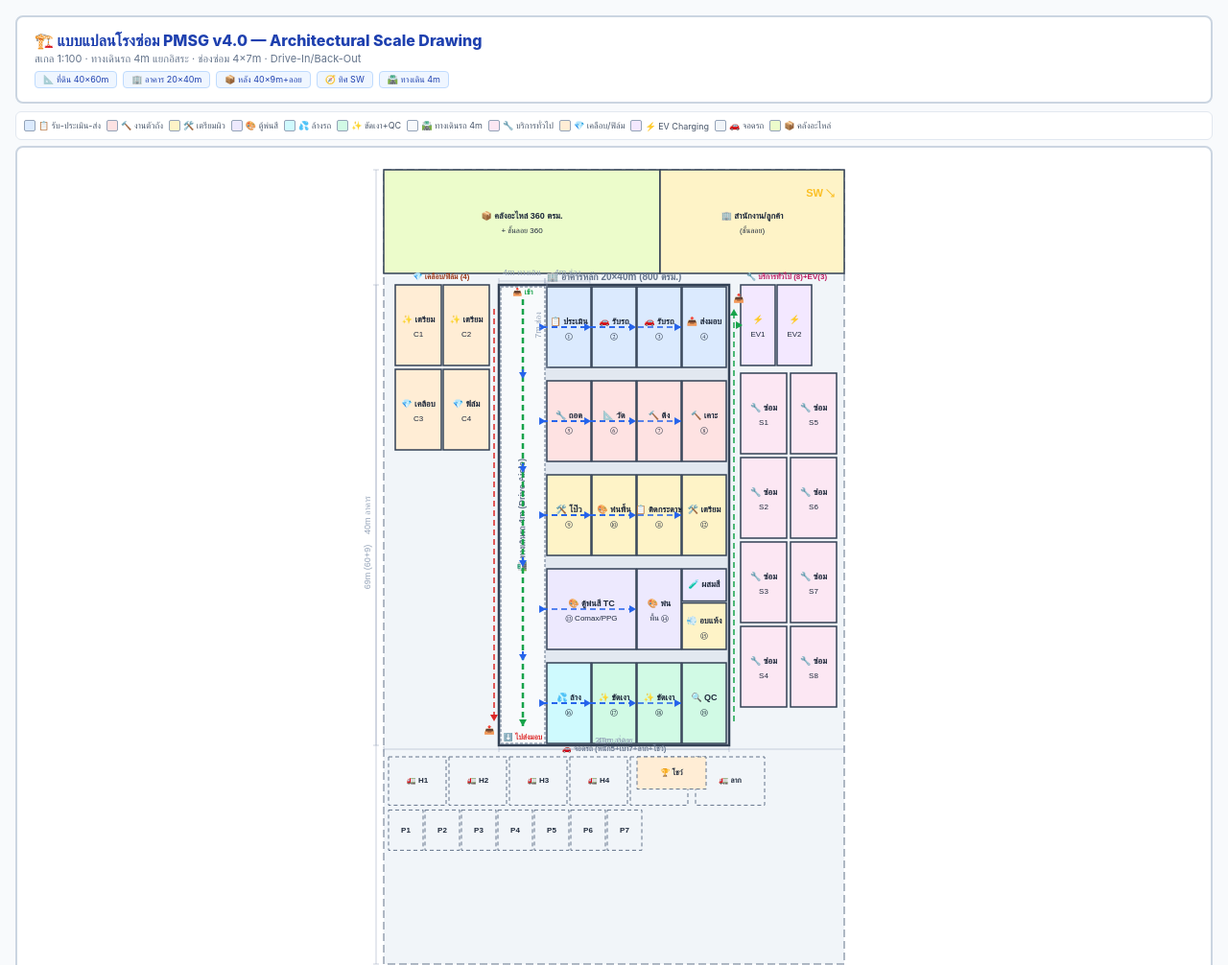
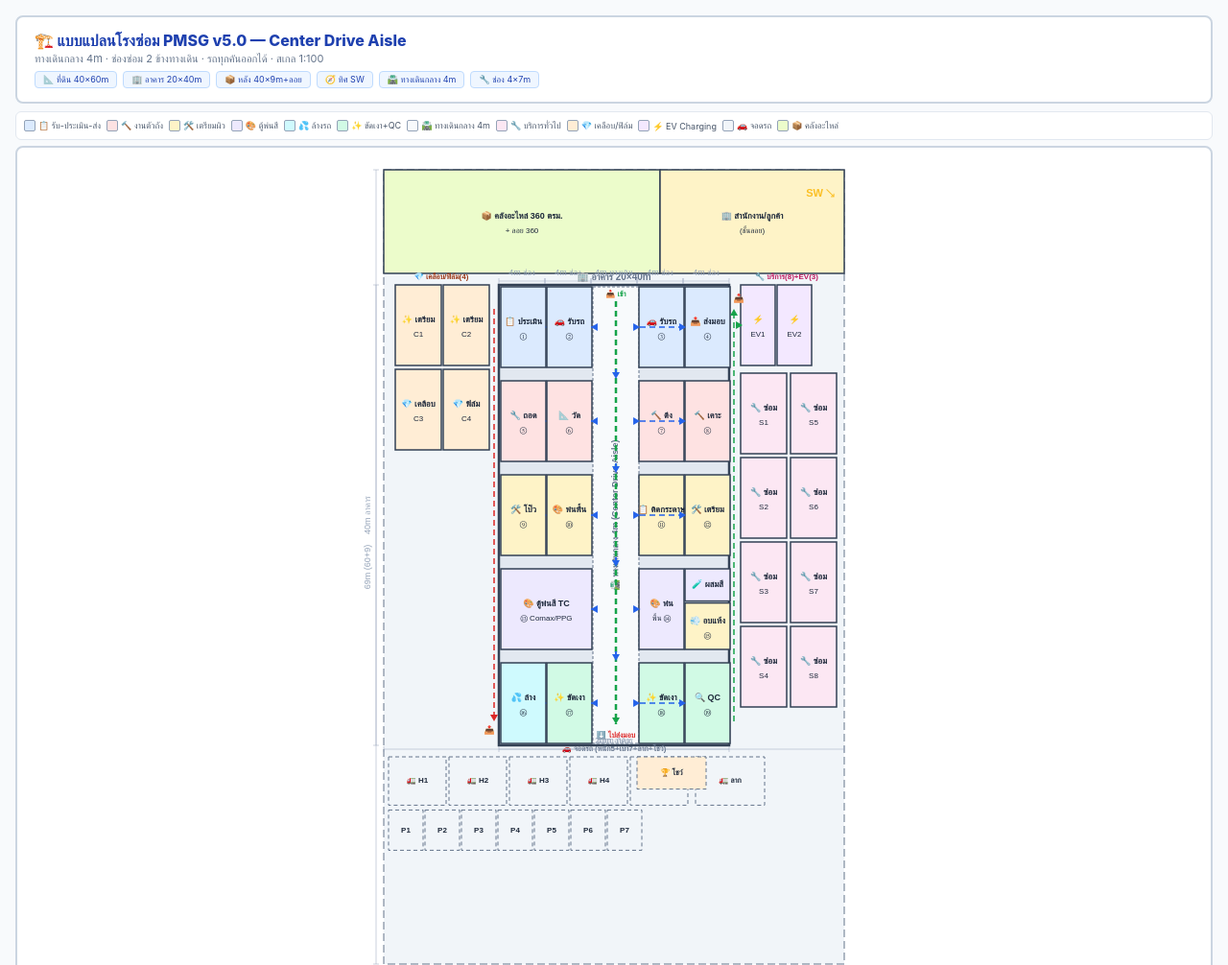
Before and after one commit to pmgbot2026-ai/PMG-Workshop-Backup, a website: page workshop_floorplan.html in a window 1280 px wide. Shown: the top 1006 px of the page at 96% size. Drawn offline with Linux system fonts and the light colour scheme.

Commit message:
v5.0 — Center aisle, ALL bays accessible, no blocked cars

```diff
--- a/workshop_floorplan.html
+++ b/workshop_floorplan.html
@@ -3,7 +3,7 @@
 <head>
 <meta charset="UTF-8">
 <meta name="viewport" content="width=device-width,initial-scale=1">
-<title>แบบแปลนโรงซ่อม PMSG v4.0 — Architectural Scale</title>
+<title>แบบแปลนโรงซ่อม PMSG v5.0 — Center Aisle, All Bays Accessible</title>
 <style>
 *{box-sizing:border-box;margin:0;padding:0}
 body{font-family:-apple-system,sans-serif;background:#f8fafc;color:#1e293b;padding:16px}
@@ -26,14 +26,15 @@ canvas{display:block;margin:0 auto}
 <body>
 
 <div class="header">
-<h1>🏗️ แบบแปลนโรงซ่อม PMSG v4.0 — Architectural Scale Drawing</h1>
-<p>สเกล 1:100 · ทางเดินรถ 4m แยกอิสระ · ช่องซ่อม 4×7m · Drive-In/Back-Out</p>
+<h1>🏗️ แบบแปลนโรงซ่อม PMSG v5.0 — Center Drive Aisle</h1>
+<p>ทางเดินกลาง 4m · ช่องซ่อม 2 ข้างทางเดิน · รถทุกคันออกได้ · สเกล 1:100</p>
 <div class="info-bar">
 <span class="info-pill">📐 ที่ดิน 40×60m</span>
 <span class="info-pill">🏢 อาคาร 20×40m</span>
 <span class="info-pill">📦 หลัง 40×9m+ลอย</span>
 <span class="info-pill">🧭 ทิศ SW</span>
-<span class="info-pill">🛣️ ทางเดิน 4m</span>
+<span class="info-pill">🛣️ ทางเดินกลาง 4m</span>
+<span class="info-pill">🔧 ช่อง 4×7m</span>
 </div>
 </div>
 
@@ -44,13 +45,14 @@ canvas{display:block;margin:0 auto}
 </div>
 
 <div class="notes">
-<h2>📝 หลักการออกแบบ</h2>
+<h2>📝 หลักการออกแบบ (แก้ไขจาก v4.0)</h2>
 <ul>
-<li><b>ทางเดินรถ (Drive Aisle) 4m:</b> วางด้านซ้ายอาคาร ยาวตลอด 40m — รถวิ่งผ่านได้โดยไม่บล็อกช่องซ่อม</li>
-<li><b>ช่องซ่อม 4×7m:</b> 4 ช่องต่อแถว × 5 แถว = 20 ช่องในอาคาร — แต่ละช่องเปิดประตูเข้าจากทางเดิน</li>
-<li><b>Drive-In / Back-Out:</b> รถเข้าหน้าจากทางเดิน → ซ่อม → ถอยออกหลังสู่ทางเดิน — ไม่ต้องเคลื่อนย้ายรถอื่น</li>
-<li><b>Workflow บน→ล่าง:</b> รับ→ประเมิน→ถอด→ซ่อมตัว→เตรียม→พ่นสี→ล้าง→ขัด→QC→ส่ง</li>
-<li><b>โซนนอกอาคาร:</b> บริการทั่วไป(ขวา) + เคลือบแก้ว(ซ้าย) + จอดรถ(หน้า)</li>
+<li><b>❌ v4.0 (ผิด):</b> ทางเดินด้านซ้ายอย่างเดียว → ช่องด้านขวาของอาคารรถออกไม่ได้ (บล็อกโดยช่องอื่น)</li>
+<li><b>✅ v5.0 (ถูก):</b> ทางเดินกลางอาคาร 4m → ช่องซ่อม 2 ข้างทางเดิน → รถทุกคันออกได้</li>
+<li><b>Layout:</b> [ช่อง 4m][ช่อง 4m][ทางเดิน 4m][ช่อง 4m][ช่อง 4m] = 20m ✓</li>
+<li><b>Drive-In / Back-Out:</b> ช่องซ้ายเปิดประตูขวา (เข้าจากทางเดิน) · ช่องขวาเปิดประตูซ้าย (เข้าจากทางเดิน)</li>
+<li><b>5 แถว × 4 ช่อง = 20 ช่อง</b> ในอาคาร 20×40m</li>
+<li><b>Workflow บน→ล่าง:</b> รับ→ประเมิน→ถอด→ซ่อม→เตรียม→พ่นสี→ล้าง→ขัด→QC→ส่ง</li>
 </ul>
 </div>
 
@@ -58,15 +60,13 @@ canvas{display:block;margin:0 auto}
 const cv=document.getElementById('fp');
 const ctx=cv.getContext('2d');
 
-// Scale: 1m = 12px
-const S=12;
+const S=12; // 1m = 12px
 const LW=40*S, LD=60*S, BK=9*S, BW=20*S, BD=40*S;
 const OX=(1100-LW)/2, OY=15;
 const bW=4*S, bD=7*S, aisleW=4*S;
 
-// Colors — architectural style (light, professional)
 const C={
-  bg:'#ffffff', land:'#f1f5f9', building:'#e2e8f0',
+  bg:'#fff', land:'#f1f5f9', building:'#e2e8f0',
   reception:'#dbeafe', heavy:'#fee2e2', prep:'#fef3c7',
   paint:'#ede9fe', polish:'#d1fae5', wash:'#cffafe',
   service:'#fce7f3', coating:'#ffedd5', parking:'#f1f5f9',
@@ -84,7 +84,7 @@ const zones=[
   {c:C.paint,n:'🎨 ตู้พ่นสี'},
   {c:C.wash,n:'💦 ล้างรถ'},
   {c:C.polish,n:'✨ ขัดเงา+QC'},
-  {c:C.aisle,n:'🛣️ ทางเดินรถ 4m'},
+  {c:C.aisle,n:'🛣️ ทางเดินกลาง 4m'},
   {c:C.service,n:'🔧 บริการทั่วไป'},
   {c:C.coating,n:'💎 เคลือบ/ฟิล์ม'},
   {c:C.ev,n:'⚡ EV Charging'},
@@ -104,18 +104,6 @@ function rect(x,y,w,h,fill,label,sub,tc){
     ctx.fillText(label,OX+x+w/2,OY+y+h/2-(sub?5:0));
     if(sub){ctx.font='8px sans-serif';ctx.fillText(sub,OX+x+w/2,OY+y+h/2+10);}
   }
-}
-
-function hatch(x,y,w,h,color){
-  ctx.fillStyle=color;ctx.fillRect(OX+x,OY+y,w,h);
-  ctx.strokeStyle=C.hatch;ctx.lineWidth=0.5;
-  for(let i=0;i<w+h;i+=4){
-    ctx.beginPath();
-    ctx.moveTo(OX+x+i,OY+y);
-    ctx.lineTo(OX+x,OY+y+i);
-    ctx.stroke();
-  }
-  ctx.strokeStyle=C.wall;ctx.lineWidth=1.5;ctx.strokeRect(OX+x,OY+y,w,h);
 }
 
 function dashedRect(x,y,w,h,color,label){
@@ -148,7 +136,6 @@ function text(x,y,t,color,size,bold){
 function dim(x1,y1,x2,y2,label,vert){
   ctx.strokeStyle=C.dim;ctx.lineWidth=0.5;
   ctx.beginPath();ctx.moveTo(OX+x1,OY+y1);ctx.lineTo(OX+x2,OY+y2);ctx.stroke();
-  // Tick marks
   ctx.beginPath();
   if(vert){
     ctx.moveTo(OX+x1-3,OY+y1);ctx.lineTo(OX+x1+3,OY+y1);
@@ -177,102 +164,120 @@ ctx.fillStyle=C.road;ctx.fillRect(OX-30,OY+LD+BK+5,LW+60,25);
 text(LW/2,LD+BK+18,'🛣️ ถนน 6 เลน (ทิศตะวันตกเฉียงใต้)',C.textLight,10,true);
 
 // Back area
-rect(0,0,LW*0.6,BK,C.parts,'📦 คลังอะไหล่ 360 ตรม.','+ ชั้นลอย 360',C.text);
+rect(0,0,LW*0.6,BK,C.parts,'📦 คลังอะไหล่ 360 ตรม.','+ ลอย 360',C.text);
 rect(LW*0.6,0,LW*0.4,BK,C.office,'🏢 สำนักงาน/ลูกค้า','(ชั้นลอย)',C.text);
 
-// === BUILDING ===
+// === BUILDING 20×40m ===
 const bx=(LW-BW)/2, by=BK+12;
 ctx.fillStyle=C.building;ctx.fillRect(OX+bx,OY+by,BW,BD);
 ctx.strokeStyle=C.wall;ctx.lineWidth=2.5;ctx.strokeRect(OX+bx,OY+by,BW,BD);
-text(bx+BW/2,by-8,'🏢 อาคารหลัก 20×40m (800 ตรม.)',C.textLight,10,true);
+text(bx+BW/2,by-8,'🏢 อาคาร 20×40m',C.textLight,10,true);
 
-// === INTERIOR LAYOUT ===
-// Left: 4m AISLE (full length)
-// Right: 4 columns × 4m bays = 16m
-// Total: 4+16 = 20m ✓
+// === INTERIOR: CENTER AISLE + BAYS ON BOTH SIDES ===
+// Layout: [4m BAY][4m BAY][4m AISLE][4m BAY][4m BAY] = 20m
+// Left bays face RIGHT (toward aisle)
+// Right bays face LEFT (toward aisle)
+// ALL bays have direct access to the center aisle!
 
-const ax=bx+2, aw=aisleW-2;
-const baysX=ax+aw+2, baysW=BW-aw-6;
-const colW=baysW/4;
+const ix=bx+2, iy=by+2;
+const iw=BW-4, ih=BD-4;
 
-// 5 rows × 7m = 35m, remaining 5m for 4 cross-aisles = 1.25m each
-const numRows=5, rowGap=(BD-4-numRows*bD)/(numRows-1);
-const rowY=[];for(let r=0;r<numRows;r++)rowY.push(by+2+r*(bD+rowGap));
+// Column positions
+const col1x=ix;           // Left bay 1
+const col2x=ix+bW;        // Left bay 2
+const aisleX=ix+bW*2;     // Center aisle
+const col3x=ix+bW*2+aisleW; // Right bay 1
+const col4x=ix+bW*3+aisleW; // Right bay 2
 
-// Draw AISLE (left side)
-ctx.fillStyle=C.aisle;ctx.fillRect(OX+ax,OY+by+2,aw,BD-4);
+// Row positions (5 rows × 7m)
+const numRows=5;
+const rowGap=(ih-numRows*bD)/(numRows-1);
+const rowY=[];
+for(let r=0;r<numRows;r++) rowY.push(iy+r*(bD+rowGap));
+
+// Draw CENTER AISLE
+ctx.fillStyle=C.aisle;
+ctx.fillRect(OX+aisleX,OY+iy,aisleW,ih);
 ctx.strokeStyle=C.border;ctx.lineWidth=1;ctx.setLineDash([3,2]);
-ctx.strokeRect(OX+ax,OY+by+2,aw,BD-4);ctx.setLineDash([]);
+ctx.strokeRect(OX+aisleX,OY+iy,aisleW,ih);ctx.setLineDash([]);
 
-// Aisle label (vertical)
+// Aisle label
 ctx.fillStyle=C.textLight;ctx.font='bold 9px sans-serif';
-ctx.save();ctx.translate(OX+ax+aw/2,OY+by+BD/2);ctx.rotate(-Math.PI/2);
-ctx.textAlign='center';ctx.fillText('🛣️ ทางเดินรถ 4m (Drive Aisle)',0,0);ctx.restore();
+ctx.save();ctx.translate(OX+aisleX+aisleW/2,OY+iy+ih/2);ctx.rotate(-Math.PI/2);
+ctx.textAlign='center';ctx.fillText('🛣️ ทางเดินกลาง 4m (Center Drive Aisle)',0,0);ctx.restore();
 
-// Aisle flow arrows
-arrow(ax+aw/2,by+15,ax+aw/2,by+BD-20,C.arrowIn,2.5);
-text(ax+aw/2,by+8,'📥 เข้า',C.arrowIn,8,true);
-text(ax+aw/2,by+BD-8,'⬇️ ไปส่งมอบ',C.arrowOut,8,true);
+// Aisle flow arrows (top to bottom)
+arrow(aisleX+aisleW/2,iy+15,aisleX+aisleW/2,iy+ih-20,C.arrowIn,2.5);
+text(aisleX+aisleW/2,iy+8,'📥 เข้า',C.arrowIn,8,true);
+text(aisleX+aisleW/2,iy+ih-8,'⬇️ ไปส่งมอบ',C.arrowOut,8,true);
 
 // === ROW 1: Reception/Estimate/Delivery ===
 const r1l=[['📋 ประเมิน','①'],['🚗 รับรถ','②'],['🚗 รับรถ','③'],['📤 ส่งมอบ','④']];
 for(let c=0;c<4;c++){
-  rect(baysX+c*colW,rowY[0],colW-1,bD,C.reception,r1l[c][0],r1l[c][1],C.text);
-  // Door opening + arrow from aisle
-  arrow(ax+aw-3,rowY[0]+bD/2,baysX+c*colW-1,rowY[0]+bD/2,C.arrow,1.5);
+  const cx=c<2?col1x+c*bW:col3x+(c-2)*bW;
+  rect(cx,rowY[0],bW-1,bD,C.reception,r1l[c][0],r1l[c][1],C.text);
+  // Arrow from aisle to bay
+  if(c<2){
+    arrow(aisleX-1,rowY[0]+bD/2,cx+bW-2,rowY[0]+bD/2,C.arrow,1.5); // left bays: arrow pointing left
+  }else{
+    arrow(aisleX+aisleW+1,rowY[0]+bD/2,cx+1,rowY[0]+bD/2,C.arrow,1.5); // right bays: arrow pointing right
+  }
 }
 
 // === ROW 2: Disassembly + Frame + Heavy + Hammer ===
 const r2l=[['🔧 ถอด','⑤'],['📐 วัด','⑥'],['🔨 ดึง','⑦'],['🔨 เคาะ','⑧']];
 for(let c=0;c<4;c++){
-  rect(baysX+c*colW,rowY[1],colW-1,bD,C.heavy,r2l[c][0],r2l[c][1],C.text);
-  arrow(ax+aw-3,rowY[1]+bD/2,baysX+c*colW-1,rowY[1]+bD/2,C.arrow,1.5);
+  const cx=c<2?col1x+c*bW:col3x+(c-2)*bW;
+  rect(cx,rowY[1],bW-1,bD,C.heavy,r2l[c][0],r2l[c][1],C.text);
+  if(c<2)arrow(aisleX-1,rowY[1]+bD/2,cx+bW-2,rowY[1]+bD/2,C.arrow,1.5);
+  else arrow(aisleX+aisleW+1,rowY[1]+bD/2,cx+1,rowY[1]+bD/2,C.arrow,1.5);
 }
 
 // === ROW 3: Prep ===
 const r3l=[['🛠️ โป๊ว','⑨'],['🎨 พ่นพื้น','⑩'],['📋 ติดกระดาษ','⑪'],['🛠️ เตรียม','⑫']];
 for(let c=0;c<4;c++){
-  rect(baysX+c*colW,rowY[2],colW-1,bD,C.prep,r3l[c][0],r3l[c][1],C.text);
-  arrow(ax+aw-3,rowY[2]+bD/2,baysX+c*colW-1,rowY[2]+bD/2,C.arrow,1.5);
+  const cx=c<2?col1x+c*bW:col3x+(c-2)*bW;
+  rect(cx,rowY[2],bW-1,bD,C.prep,r3l[c][0],r3l[c][1],C.text);
+  if(c<2)arrow(aisleX-1,rowY[2]+bD/2,cx+bW-2,rowY[2]+bD/2,C.arrow,1.5);
+  else arrow(aisleX+aisleW+1,rowY[2]+bD/2,cx+1,rowY[2]+bD/2,C.arrow,1.5);
 }
 
 // === ROW 4: Paint Booths ===
-// Booth 1 (2 bays wide)
-rect(baysX,rowY[3],colW*2-1,bD,C.paint,'🎨 ตู้พ่นสี TC','⑬ Comax/PPG',C.text);
-arrow(ax+aw-3,rowY[3]+bD/2,baysX-1,rowY[3]+bD/2,C.arrow,1.5);
-// Booth 2
-rect(baysX+colW*2,rowY[3],colW-1,bD,C.paint,'🎨 พ่น','พื้น ⑭',C.text);
-arrow(ax+aw-3,rowY[3]+bD/2,baysX+colW*2-1,rowY[3]+bD/2,C.arrow,1.5);
-// Mix + Dry
-rect(baysX+colW*3,rowY[3],colW-1,bD*0.4,C.paint,'🧪 ผสมสี','',C.text);
-rect(baysX+colW*3,rowY[3]+bD*0.4+2,colW-1,bD*0.6-2,C.prep,'💨 อบแห้ง','⑮',C.text);
+// Left: Paint booth TC (2 bays combined)
+rect(col1x,rowY[3],bW*2-1,bD,C.paint,'🎨 ตู้พ่นสี TC','⑬ Comax/PPG',C.text);
+arrow(aisleX-1,rowY[3]+bD/2,col1x+bW*2-2,rowY[3]+bD/2,C.arrow,1.5);
+// Right: Paint booth primer + mix + dry
+rect(col3x,rowY[3],bW-1,bD,C.paint,'🎨 พ่น','พื้น ⑭',C.text);
+arrow(aisleX+aisleW+1,rowY[3]+bD/2,col3x+1,rowY[3]+bD/2,C.arrow,1.5);
+rect(col4x,rowY[3],bW-1,bD*0.4,C.paint,'🧪 ผสมสี','',C.text);
+rect(col4x,rowY[3]+bD*0.4+2,bW-1,bD*0.6-2,C.prep,'💨 อบแห้ง','⑮',C.text);
 
 // === ROW 5: Wash + Polish + QC ===
 const r5l=[['💦 ล้าง','⑯'],['✨ ขัดเงา','⑰'],['✨ ขัดเงา','⑱'],['🔍 QC','⑲']];
 for(let c=0;c<4;c++){
-  rect(baysX+c*colW,rowY[4],colW-1,bD,c===0?C.wash:C.polish,r5l[c][0],r5l[c][1],C.text);
-  arrow(ax+aw-3,rowY[4]+bD/2,baysX+c*colW-1,rowY[4]+bD/2,C.arrow,1.5);
+  const cx=c<2?col1x+c*bW:col3x+(c-2)*bW;
+  rect(cx,rowY[4],bW-1,bD,c===0?C.wash:C.polish,r5l[c][0],r5l[c][1],C.text);
+  if(c<2)arrow(aisleX-1,rowY[4]+bD/2,cx+bW-2,rowY[4]+bD/2,C.arrow,1.5);
+  else arrow(aisleX+aisleW+1,rowY[4]+bD/2,cx+1,rowY[4]+bD/2,C.arrow,1.5);
 }
 
 // Flow arrows between rows (in aisle)
 for(let r=0;r<4;r++){
-  arrow(ax+aw/2,rowY[r]+bD+2,ax+aw/2,rowY[r+1]-2,C.arrow,2);
+  arrow(aisleX+aisleW/2,rowY[r]+bD+2,aisleX+aisleW/2,rowY[r+1]-2,C.arrow,2);
 }
 
 // === SERVICE AREA (right of building) ===
 const svX=bx+BW+12;
 if(svX+bW*2<LW-5){
-  // EV (3 spots)
   const evW=3*S;
   for(let i=0;i<3;i++)if(svX+i*(evW+2)+evW<LW-5)
     rect(svX+i*(evW+2),by,evW,bD,C.ev,'⚡','EV'+(i+1),C.text);
-  // Service bays (8)
   for(let col=0;col<2;col++)for(let row=0;row<4;row++){
     const sx=svX+col*(bW+4),sy=by+bD+8+row*(bD+4);
     if(sx+bW<LW-5&&sy+bD<by+BD)
       rect(sx,sy,bW,bD,C.service,'🔧 ซ่อม','S'+(col*4+row+1),C.text);
   }
-  text(svX+bW,by-8,'🔧 บริการทั่วไป (8)+EV(3)','#be185d',8,true);
+  text(svX+bW,by-8,'🔧 บริการ(8)+EV(3)','#be185d',8,true);
   arrow(svX-5,by+bD/2,svX+2,by+bD/2,C.arrowIn,2);
 }
 
@@ -283,7 +288,7 @@ if(coX>5){
   rect(coX+bW+2,by,bW,bD,C.coating,'✨ เตรียม','C2',C.text);
   rect(coX,by+bD+4,bW,bD,C.coating,'💎 เคลือบ','C3',C.text);
   rect(coX+bW+2,by+bD+4,bW,bD,C.coating,'💎 ฟิล์ม','C4',C.text);
-  text(coX+bW,by-8,'💎 เคลือบ/ฟิล์ม (4)','#9a3412',8,true);
+  text(coX+bW,by-8,'💎 เคลือบ/ฟิล์ม(4)','#9a3412',8,true);
 }
 
 // === PARKING (front) ===
@@ -307,14 +312,18 @@ ctx.save();ctx.translate(OX+LW-25,OY+25);
 ctx.fillStyle='#fbbf24';ctx.font='bold 11px sans-serif';
 ctx.textAlign='center';ctx.fillText('SW ↘',0,0);ctx.restore();
 
-// === DIMENSIONS (architectural style) ===
+// === DIMENSIONS ===
 dim(0,by+BD+4,LW,by+BD+4,'40m ที่ดิน',false);
 dim(-8,by,-8,by+BD,'40m อาคาร',true);
 dim(-8,0,-8,LD+BK,'69m (60+9)',true);
 dim(bx,by+BD+4,bx+BW,by+BD+4,'20m อาคาร',false);
-dim(bx,by-4,bx+aisleW,by-4,'4m ทางเดิน',false);
-dim(bx+aisleW,by-4,bx+aisleW+colW,by-4,'4m ช่อง',false);
-dim(baysX,rowY[0]-4,baysX,rowY[0]+bD,'7m ช่อง',true);
+// Interior dimensions
+dim(bx,by-4,bx+bW,by-4,'4m ช่อง',false);
+dim(bx+bW,by-4,bx+bW*2,by-4,'4m ช่อง',false);
+dim(bx+bW*2,by-4,bx+bW*2+aisleW,by-4,'4m ทางเดิน',false);
+dim(bx+bW*2+aisleW,by-4,bx+bW*3+aisleW,by-4,'4m ช่อง',false);
+dim(bx+bW*3+aisleW,by-4,bx+bW*4+aisleW,by-4,'4m ช่อง',false);
+dim(baysX||bx+2,rowY[0]-4,bx+2,rowY[0]+bD,'7m ลึก',true);
 </script>
 </body>
 </html>
```
